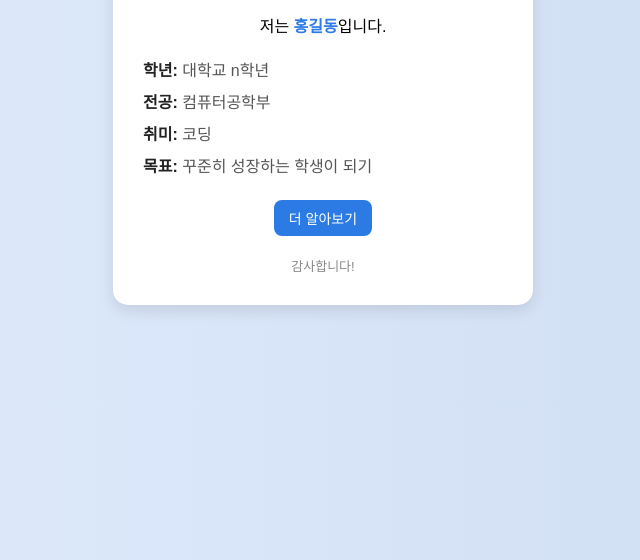
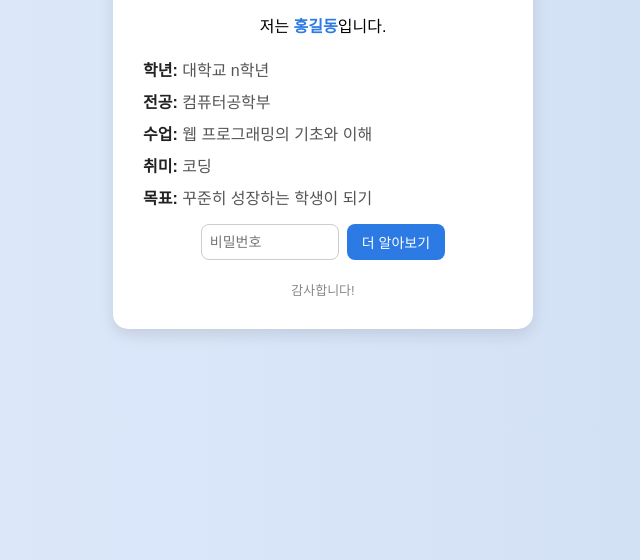
Before and after one commit to 0625yt/my-first-web-site, a plain HTML site: page index.html in a window 1280 px wide. Shown: the part 240-800 px from the top of the page, without its empty margins (317-957 px from the left). Drawn offline with Linux system fonts and the light colour scheme.

Commit message:
Update index.html

```diff
--- a/index.html
+++ b/index.html
@@ -61,19 +61,34 @@
             color: #888;
         }
 
+        .action {
+            margin-top: 15px;
+            display: flex;
+            justify-content: center;
+            gap: 8px;
+        }
+
         .btn {
-            display: inline-block;
-            margin-top: 15px;
             padding: 8px 15px;
             background-color: #2c7be5;
             color: white;
             text-decoration: none;
             border-radius: 8px;
             font-size: 14px;
+            border: none;
+            cursor: pointer;
         }
 
         .btn:hover {
             background-color: #1a5edb;
+        }
+
+        .password-input {
+            padding: 8px;
+            border-radius: 8px;
+            border: 1px solid #ccc;
+            font-size: 14px;
+            width: 120px;
         }
     </style>
 </head>
@@ -88,12 +103,17 @@
 
         <div class="info">
             <p><span class="label">학년:</span> 대학교 n학년</p>
-            <p><span class="label">전공:</span> 컴퓨터공학부 </p>
-            <p><span class="label">취미:</span> 코딩 </p>
+            <p><span class="label">전공:</span> 컴퓨터공학부</p>
+            <p><span class="label">수업:</span> 웹 프로그래밍의 기초와 이해</p>
+            <p><span class="label">취미:</span> 코딩</p>
             <p><span class="label">목표:</span> 꾸준히 성장하는 학생이 되기</p>
         </div>
 
-        <a href="#" class="btn">더 알아보기</a>
+        <!-- 버튼 + 비밀번호 입력 -->
+        <div class="action">
+            <input type="password" placeholder="비밀번호" class="password-input">
+            <button class="btn">더 알아보기</button>
+        </div>
 
         <div class="footer">
             감사합니다!
```
